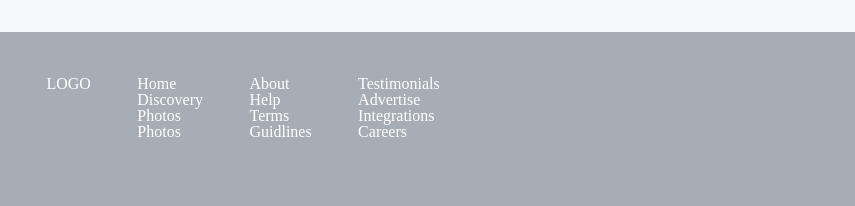
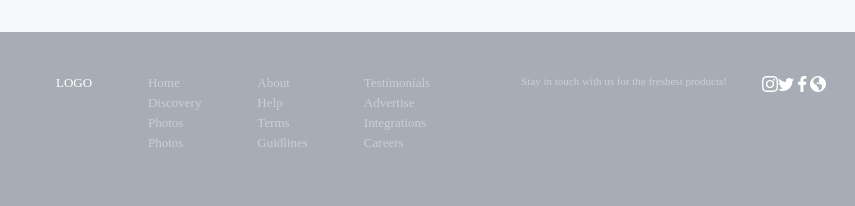
Before and after one commit to vievsonik/lasha-danelia-3, a plain HTML site: page index.html in a window 1280 px wide. Shown: the part 1529-1735 px from the top of the page, 0-855 px from the left. Drawn offline with Linux system fonts and the light colour scheme.

Commit message:
addin links

```diff
--- a/css/styles.css
+++ b/css/styles.css
@@ -175,7 +175,9 @@ body{
      align-items: baseline;
      justify-content: center;
     justify-content: space-evenly;
+    font-size: 13px;
     width:486.09px ;
+    color: #CBD0D3;
     height: 86px ;
     margin-bottom: 44px;
     margin-top: 44px;
@@ -184,4 +186,27 @@ body{
     display: flex;
     align-items: flex-start;
     justify-content: flex-start;
+    color: #fff;
 }
+.footer-text-padding{
+    padding-bottom: 7px;
+}
+.footer-middle-block{
+    display: flex;
+    align-items: baseline;
+    justify-content: center;
+    justify-content: space-between;
+    margin-top: 44px;
+    font-size: 11px;
+    color: #CBD0D3;
+    margin-left: 35px;
+}
+.footer-right-block{
+    display: flex;
+    align-items: baseline;
+    justify-content:flex-end;
+    margin-top: 44px;
+    font-size: 11px;
+    color: #CBD0D3;
+    margin-left: 35px;
+}
--- a/index.html
+++ b/index.html
@@ -105,27 +105,45 @@
       <div class="footer-conteiner">
         <div class="footer-leftblock">
           <div class="footer-title">
-          <h4>LOGO </h4>
+            <h4>LOGO</h4>
           </div>
           <div>
-            <p>Home</p>
-            <p>Discovery</p>
-            <p>Photos</p>
-            <p>Photos</p>
+            <p class="footer-text-padding">Home</p>
+            <p class="footer-text-padding">Discovery</p>
+            <p class="footer-text-padding">Photos</p>
+            <p class="footer-text-padding">Photos</p>
           </div>
           <div>
-            <p>About</p>
-            <p>Help</p>
-            <p>Terms</p>
-            <p>Guidlines</p>
+            <p class="footer-text-padding">About</p>
+            <p class="footer-text-padding">Help</p>
+            <p class="footer-text-padding">Terms</p>
+            <p class="footer-text-padding">Guidlines</p>
           </div>
           <div>
-            <p>Testimonials</p>
-            <p>Advertise</p>
-            <p>Integrations</p>
-            <p>Careers</p>
+            <p class="footer-text-padding">Testimonials</p>
+            <p class="footer-text-padding">Advertise</p>
+            <p class="footer-text-padding">Integrations</p>
+            <p class="footer-text-padding">Careers</p>
           </div>
+
         </div>
+        <div class="footer-middle-block">
+          <p> Stay in touch with us for the freshest products! </p>
+          </div>
+          <div class="footer-right-block">
+              <div>
+              <img src="images/insta.svg" alt="instagram-logo">
+              </div>
+              <div>
+              <img src="images/twitter.svg" alt="twitter">
+              </div>
+              <div>
+              <img src="images/facebook.svg" alt="facebook">
+              </div>
+              <div>
+              <img src="images/web.svg" alt="web">
+              </div>
+          </div>
       </div>
     </footer>
   </body>
```
Also changed, not shown: images/facebook.svg (added), images/insta.svg (added), images/twitter.svg (added), images/web.svg (added).
